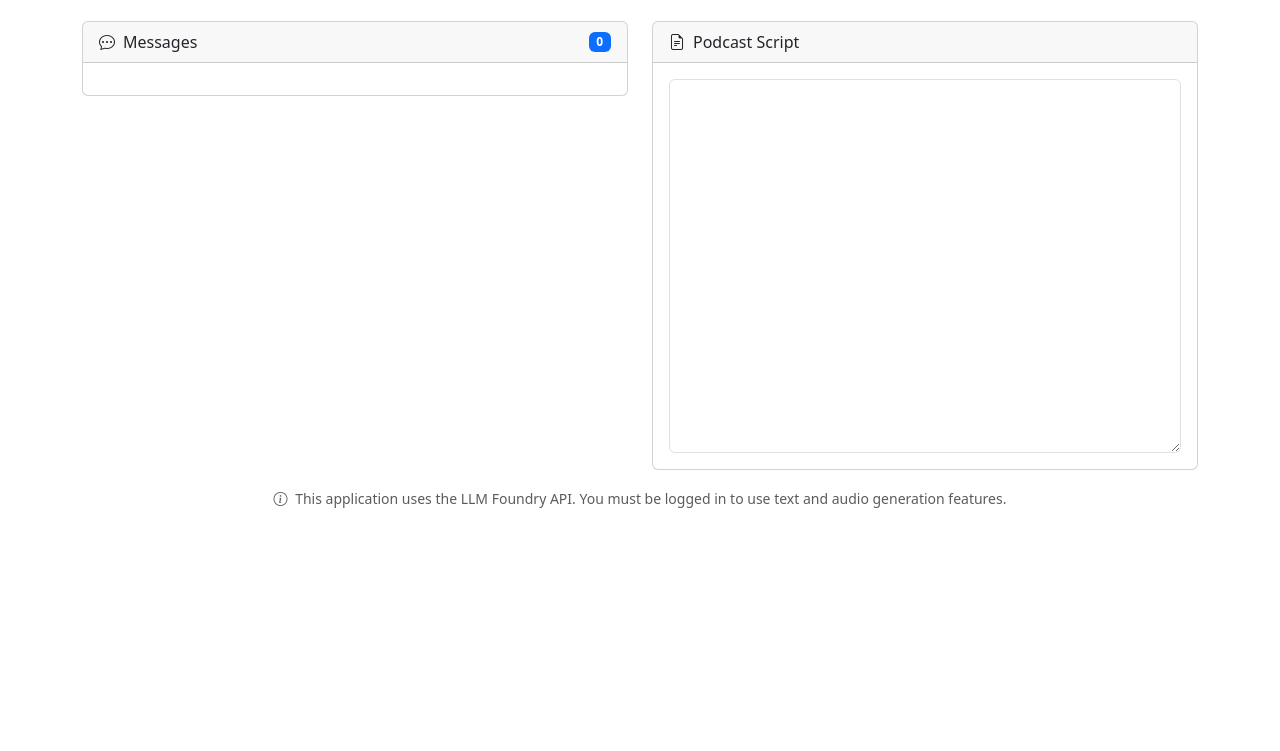
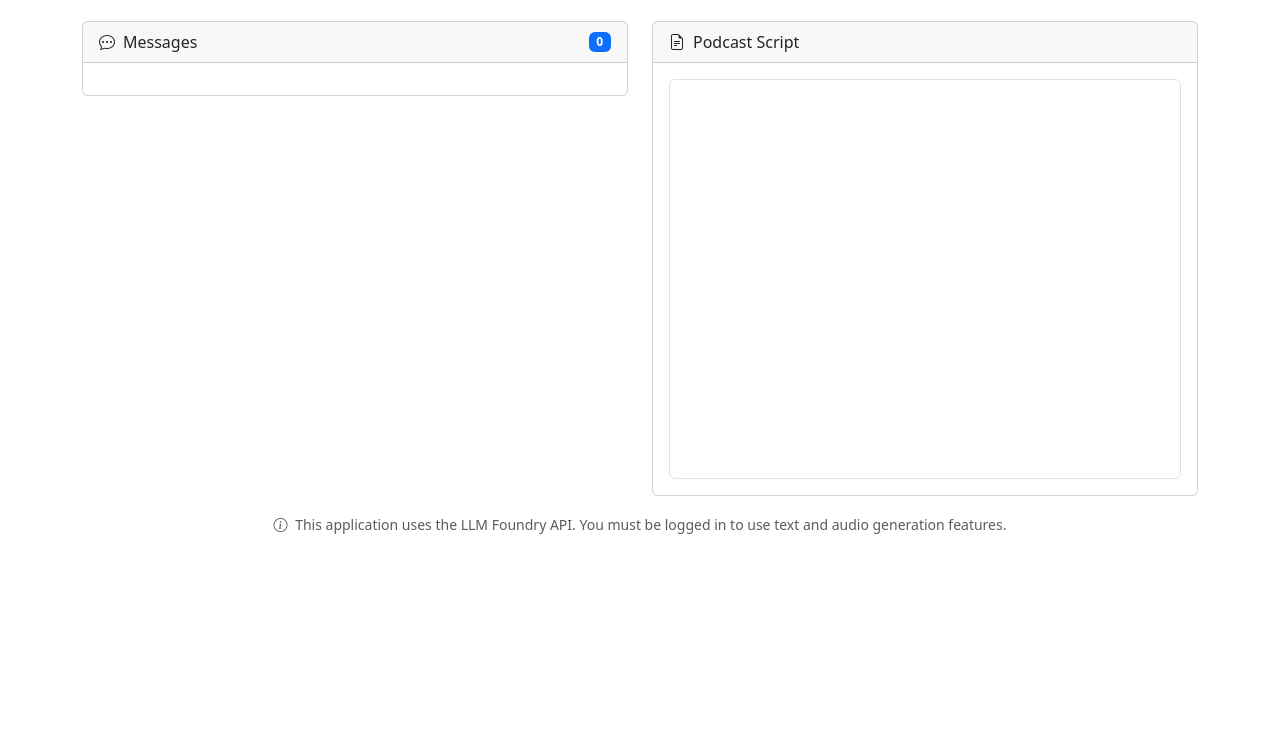
Before and after one commit to prudhvi1709/podcastgen, a plain HTML site: page index.html in a window 1280 px wide. Shown: the part 589-1340 px from the top of the page. Drawn offline with nearby package versions, Linux system fonts and the light colour scheme.

Commit message:
FIX: Cards at same height

```diff
--- a/index.html
+++ b/index.html
@@ -91,7 +91,7 @@
                         <i class="bi bi-file-earmark-text me-2"></i>Podcast Script
                     </div>
                     <div class="card-body">
-                        <textarea id="scriptContent" class="form-control" rows="15" readonly></textarea>
+                        <textarea id="scriptContent" class="form-control" style="height: 400px; resize: none;" readonly></textarea>
                     </div>
                 </div>
             </div>
```
Also changed, not shown: 1 other file.
